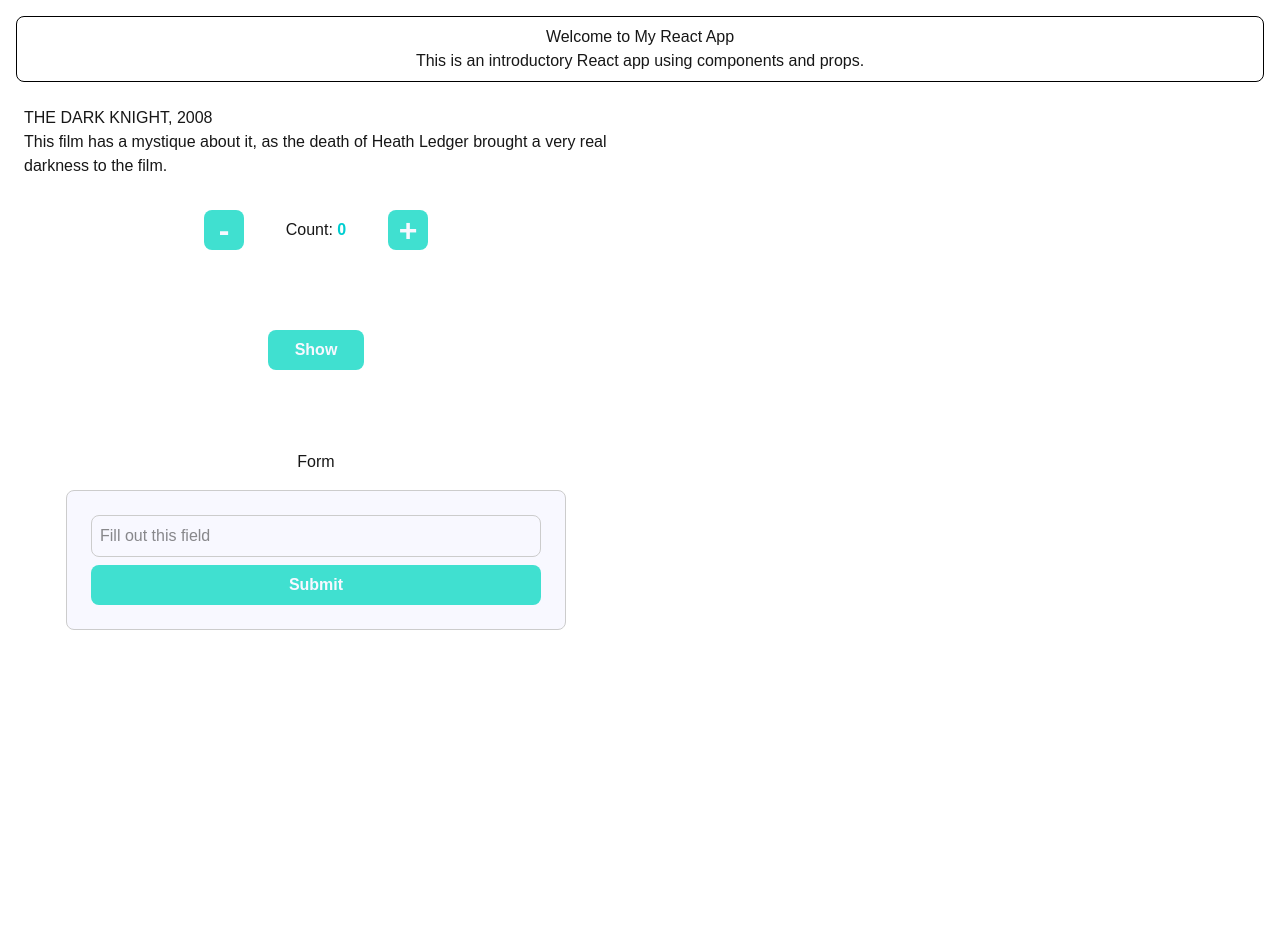
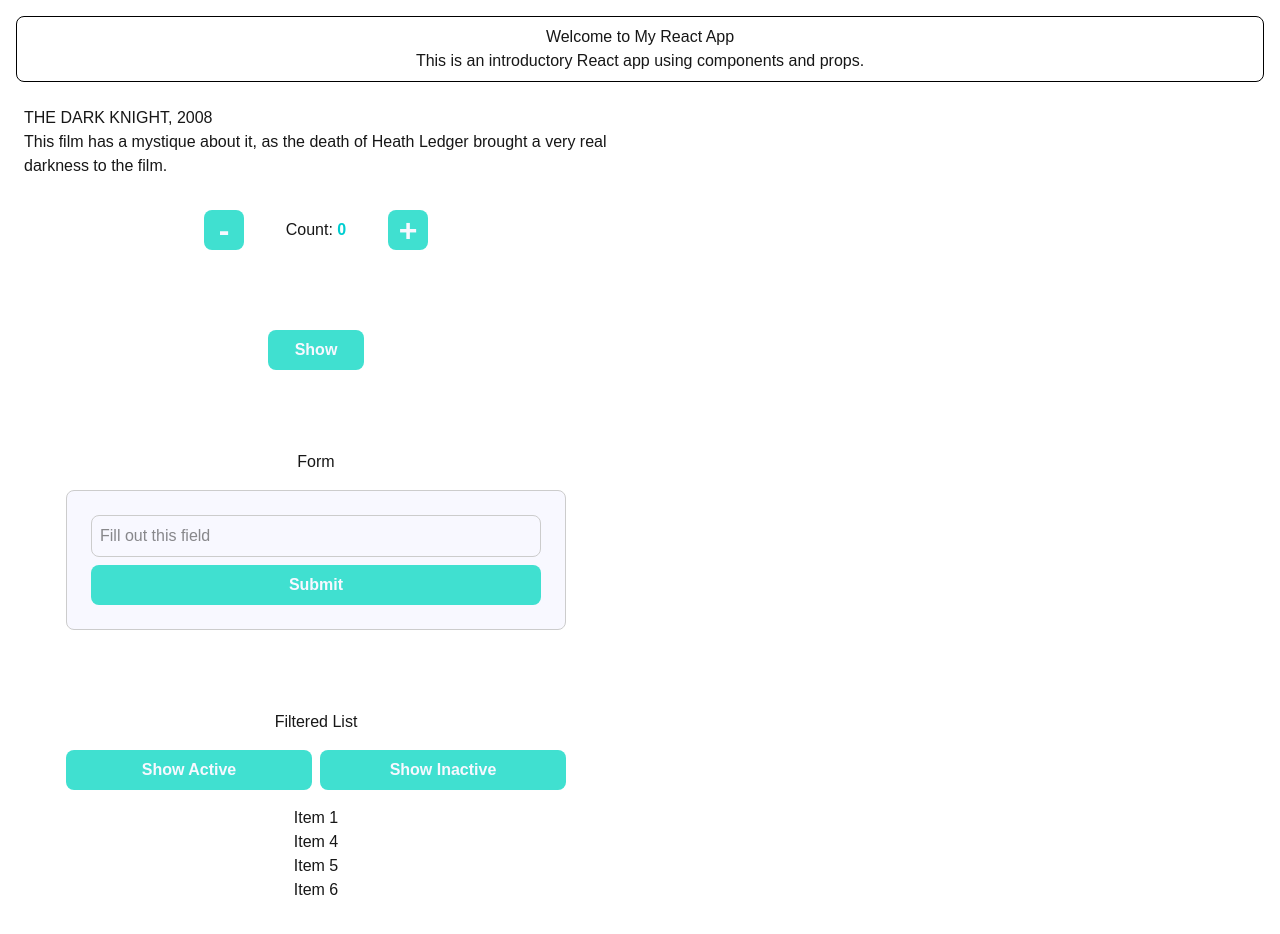
Before and after one commit to Beyzay/basic-react-components, a Next.js app: page / in a window 1280 px wide. Shown: the top 934 px of the page. Before the commit the page ends 800 px from the top, so only its background shows below. Built offline with nearby package versions, Linux system fonts and the light colour scheme.

Commit message:
Add FilteredList component

```diff
--- /dev/null
+++ b/components/FilteredList.tsx
@@ -0,0 +1,43 @@
+import { use, useState } from "react";
+import styles from "../styles/FilteredList.module.css";
+
+export default function FilteredList() {
+    const [isActive, setIsActive] = useState(true); // Initialize "isActive" state to "true
+
+    //Declare a variable to store list of items
+    const items = [
+        { id: 1, name: "Item 1", active: true },
+        { id: 2, name: "Item 2", active: false },
+        { id: 3, name: "Item 3", active: false },
+        { id: 4, name: "Item 4", active: true },
+        { id: 5, name: "Item 5", active: true },
+        { id: 6, name: "Item 6", active: true },
+    ];
+
+    // Declare a variable to store list of items filtered by "isActive" state
+    const filteredItems = items.filter(item => item.active === isActive);
+
+    return (
+        <div className={styles.container}>
+            <div className={styles.flexContainer}>
+
+                <h2>Filtered List</h2>
+
+                {/* Attach onClick handler to the button elements
+                to toggle filter ("isActive" state) when a button is clicked */}
+                <div className={styles.buttonContainer}>
+                    <button className={styles.button} onClick={() => setIsActive(true)}>Show Active</button>
+                    <button className={styles.button} onClick={() => setIsActive(false)}>Show Inactive</button>
+                </div>
+
+                {/* Render filtered list of items when a button is clicked */}
+                <ul>
+                    {filteredItems.map(item => (
+                        <li key={item.id}>{item.name}</li>
+                    ))}
+                </ul>
+
+            </div>
+        </div>
+    );
+}
--- a/pages/index.tsx
+++ b/pages/index.tsx
@@ -4,6 +4,7 @@ import MainContent from "../components/MainContent";
 import Counter from "../components/Counter";
 import ToggleVisibility from "../components/ToggleVisibility";
 import Form from "../components/Form";
+import FilteredList from "../components/FilteredList";
 
 export default function Home() {
   const titleVar = "THE DARK KNIGHT, 2008";
@@ -22,6 +23,8 @@ export default function Home() {
       <br/><br/>
       <Form />
       <br/><br/>
+      <FilteredList />
+      <br/><br/>
     </div>
   );
 }
--- /dev/null
+++ b/styles/FilteredList.module.css
@@ -0,0 +1,42 @@
+.container {
+    padding: 8px;
+    margin: 16px 16px 0 16px;
+    max-width: 600px;
+}
+
+.flexContainer {
+    display:flex;
+    flex-direction: column;
+    gap: 16px;
+    align-items: center;
+    justify-content: center;
+}
+
+.buttonContainer {
+    display: flex;
+    gap: 8px;
+    width: 100%;
+    max-width: 500px;
+    align-items: center;
+    justify-content: center;
+}
+
+.button {
+    flex: 1;
+    height: 40px;
+    font-size: 16px;
+    font-weight: bold;
+    border-radius: 8px;
+    border: none;
+    background-color: #40e0d0;
+    color: #f8f8ff;
+    cursor: pointer;
+}
+
+.button:hover {
+    background-color: #00ced1;
+}
+
+.button:active {
+    background-color: #afeeee;
+}
```
